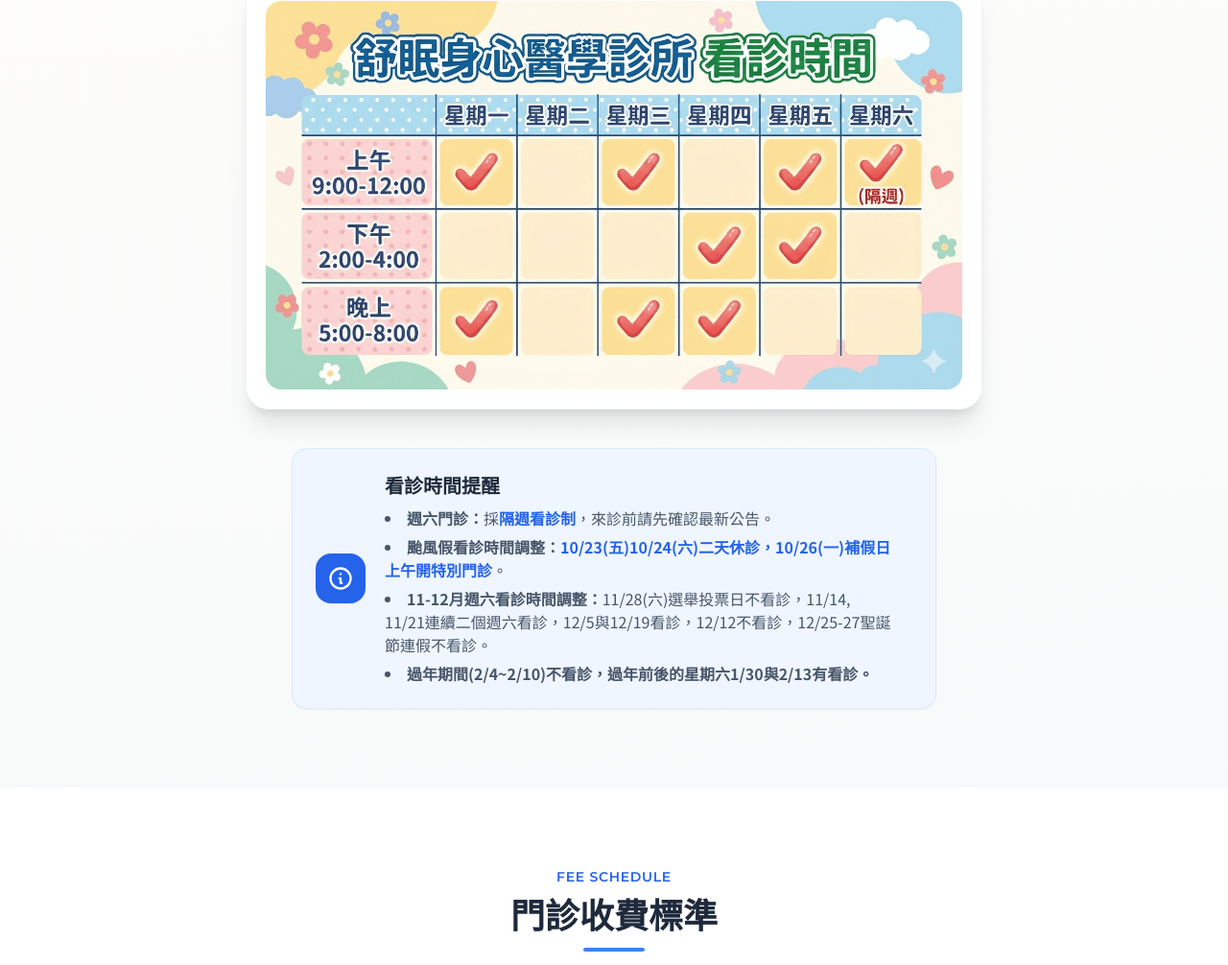
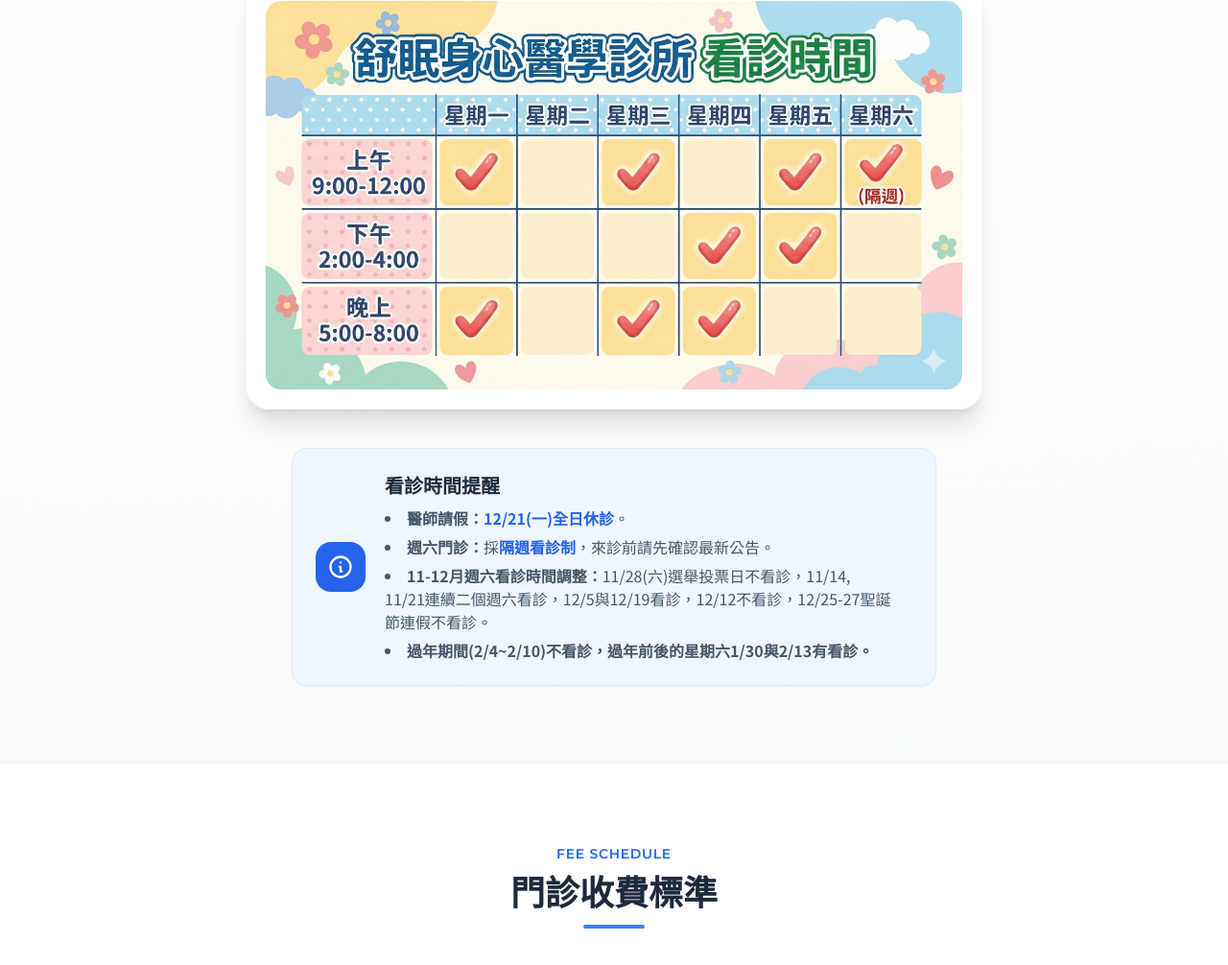
Before and after one commit to cjhong007/Soothing-Clinic, a plain HTML site: page index.html in a window 1280 px wide. Shown: the part 774-1780 px from the top of the page at 96% size. Drawn offline with nearby package versions, Linux system fonts and the light colour scheme; a script that the page names is missing.

Commit message:
Update index.html

```diff
--- a/index.html
+++ b/index.html
@@ -215,8 +215,8 @@ height="0" width="0" style="display:none;visibility:hidden"></iframe></noscript>
             <div>
                 <h4 class="text-xl font-bold text-slate-800 mb-2">看診時間提醒</h4>
                 <ul class="text-slate-600 space-y-1.5 list-disc list-inside">
+                 <li><strong>醫師請假：</strong><span class="text-blue-600 font-bold">12/21(一)全日休診</span>。</li>
                  <li><strong>週六門診：</strong>採<span class="text-blue-600 font-bold">隔週看診制</span>，來診前請先確認最新公告。</li>
-                 <li><strong>颱風假看診時間調整：</strong><span class="text-blue-600 font-bold">10/23(五)10/24(六)二天休診，10/26(一)補假日上午開特別門診</span>。</li>
                  <li><strong>11-12月週六看診時間調整：</strong>11/28(六)選舉投票日不看診，11/14, 11/21連續二個週六看診，12/5與12/19看診，12/12不看診，12/25-27聖誕節連假不看診。</li>
                  <li><strong>過年期間(2/4~2/10)不看診，過年前後的星期六1/30與2/13有看診。</li>
                 </ul>
```
